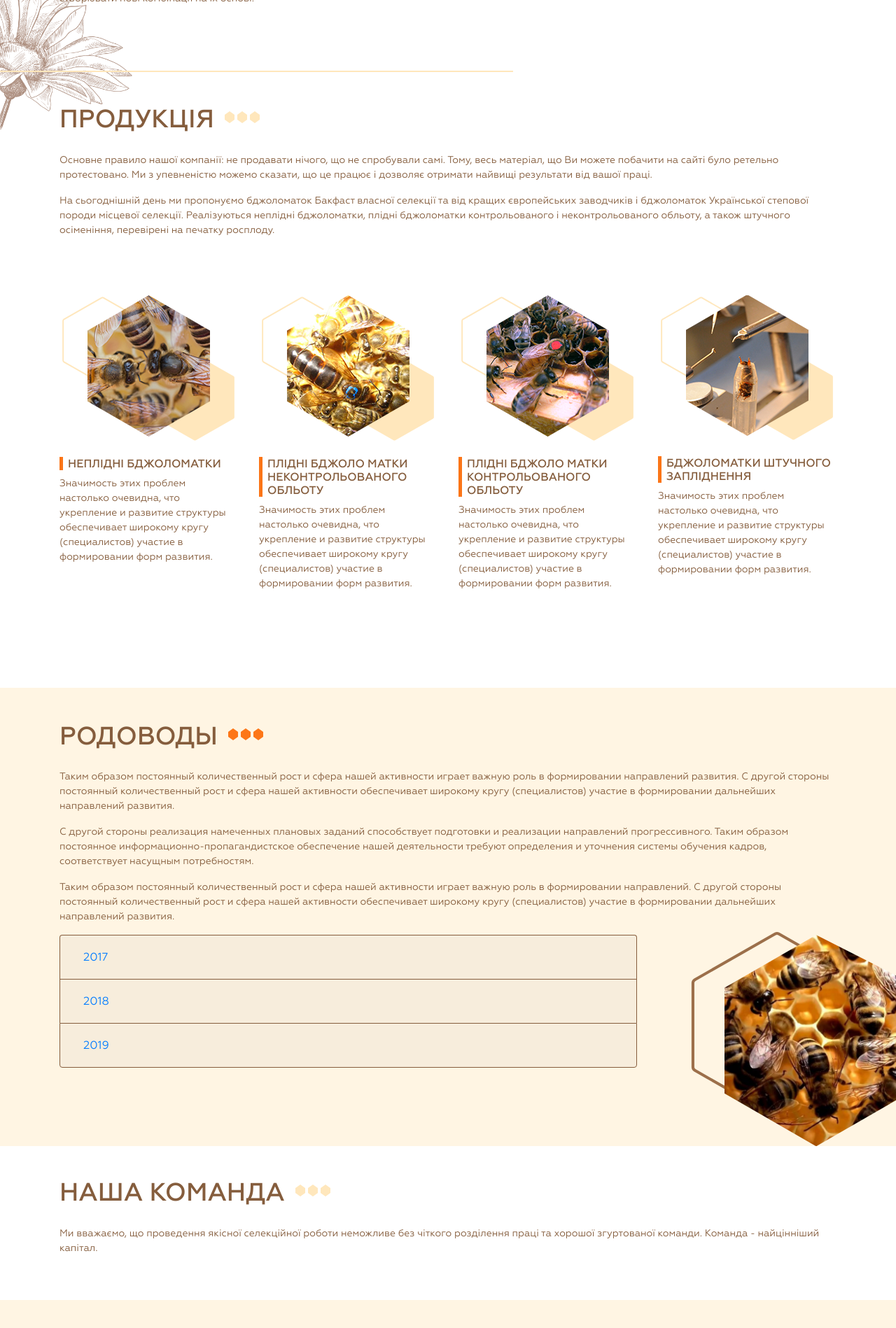
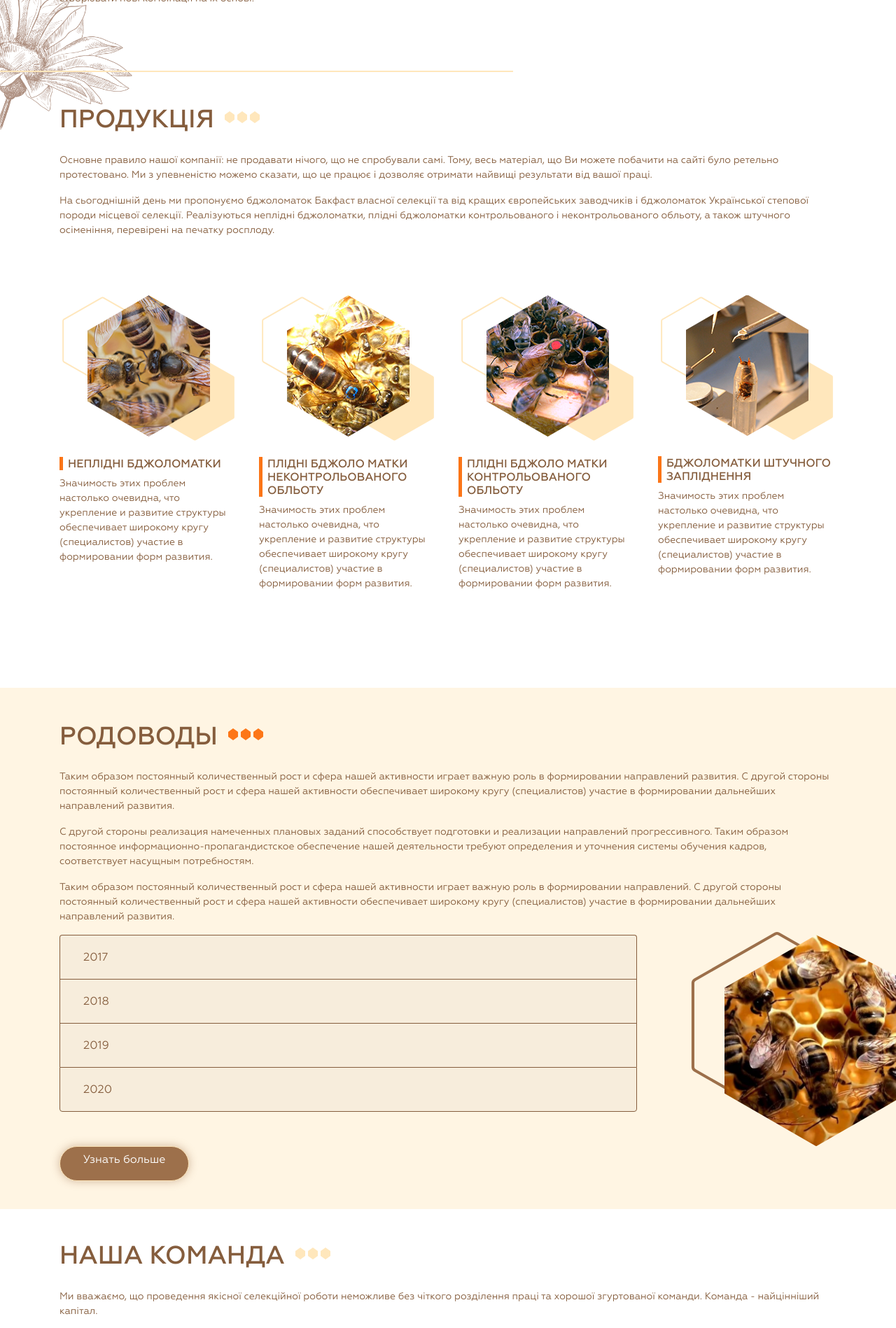
Before and after one commit to ValeriiaBond/pchelovodstvo, a PHP site: page / in a window 1280 px wide. Shown: the part 491-2389 px from the top of the page at 70% size. Run offline with PHP 8.4, Linux system fonts and the light colour scheme; some libraries are stand-ins or nearby versions; grey boxes are pictures that could not be loaded.

Commit message:
added photo to carouse, bee gardens, added years to breed section

```diff
--- a/css/style.css
+++ b/css/style.css
@@ -279,6 +305,7 @@ header{
 	padding-top: 48px;
 	background: #fff5e3;
 	overflow: hidden;
+	padding-bottom: 40px;
 }
 
 .breed .header__decoration,
@@ -334,6 +361,10 @@ header{
 
 .breed-year__accordion{
 	font-size: 12px;
+}
+
+.breed-year__btn{
+	color: #855d3d;
 }
 
 .breed-year__card{
--- a/index.html
+++ b/index.html
@@ -4,15 +4,16 @@
 	<meta charset="UTF-8">
 	<meta name="viewport" content="width=device-width, initial-scale=1.0">
 	<title>Пчеловодство</title>
-	<!-- bootstrap css -->
+
+	<link rel="stylesheet" href="owl_carousel/owl.carousel.min.css">
 	<link rel="stylesheet" href="https://cdn.jsdelivr.net/npm/bootstrap@4.5.3/dist/css/bootstrap.min.css" integrity="sha384-TX8t27EcRE3e/ihU7zmQxVncDAy5uIKz4rEkgIXeMed4M0jlfIDPvg6uqKI2xXr2" crossorigin="anonymous">
-	<!-- подключение jquery -->
+	<link rel="stylesheet" href="css/style.css">
+
 	<script src="https://ajax.googleapis.com/ajax/libs/jquery/3.5.1/jquery.min.js"></script>
 
-	<link rel="stylesheet" href="css/style.css">
-	<link rel="stylesheet" href="owl_carousel/owl.carousel.min.css">
 	<script src="owl_carousel/owl.carousel.min.js"></script>
 	<script src="https://maps.googleapis.com/maps/api/js?key=AIzaSyCkq3PHHmhJCfpEFShuePmf-WppbcvzNUs&callback=initMap" defer></script>
+   <script src="https://cdn.jsdelivr.net/npm/bootstrap@4.5.3/dist/js/bootstrap.bundle.min.js" integrity="sha384-ho+j7jyWK8fNQe+A12Hb8AhRq26LrZ/JpcUGGOn+Y7RsweNrtN/tE3MoK7ZeZDyx" crossorigin="anonymous"></script>
 
 </head>
 <body>
@@ -106,7 +107,7 @@
 				<p>С другой стороны реализация намеченных плановых заданий способствует подготовки и реализации направлений прогрессивного. Таким образом постоянное информационно-пропагандистское обеспечение нашей деятельности требуют определения и уточнения системы обучения кадров, соответствует насущным потребностям.</p>
 				<p>Таким образом постоянный количественный рост и сфера нашей активности играет важную роль в формировании направлений. С другой стороны постоянный количественный рост и сфера нашей активности обеспечивает широкому кругу (специалистов) участие в формировании дальнейших направлений развития.</p>
 				<div class="row">
-				<div class="accordion breed-year__accordion col-9" id="breed__accordion">
+					<div class="accordion breed-year__accordion col-12 col-sm-9" id="breed__accordion">
 
 					  <div class="breed-year__card card">
 					    <div class="card-header" id="headingOne">
@@ -185,7 +186,7 @@
 					  <div class="card breed-year__card">
 					    <div class="card-header" id="headingTwo">
 					      <h2 class="mb-0">
-				        <button class="btn btn-link btn-block text-left collapsed" type="button" data-toggle="collapse" data-target="#breed-year__2018" aria-expanded="false" aria-controls="breed-year__2018">
+					        <button class="breed-year__btn btn btn-link btn-block text-left collapsed" type="button" data-toggle="collapse" data-target="#breed-year__2018" aria-expanded="false" aria-controls="breed-year__2018">
 					          2018
 					        </button>
 					      </h2>
@@ -200,7 +201,7 @@
 					  <div class="card breed-year__card">
 					    <div class="card-header" id="headingThree">
 					      <h2 class="mb-0">
-				        <button class="btn btn-link btn-block text-left collapsed" type="button" data-toggle="collapse" data-target="#breed-year__2019" aria-expanded="false" aria-controls="breed-year__2019">
+					        <button class="breed-year__btn btn btn-link btn-block text-left collapsed" type="button" data-toggle="collapse" data-target="#breed-year__2019" aria-expanded="false" aria-controls="breed-year__2019">
 					          2019
 					        </button>
 					      </h2>
@@ -211,12 +212,27 @@
 					      </div>
 					    </div>
 					  </div>
+
+					  <div class="card breed-year__card">
+					    <div class="card-header" id="headingFour">
+					      <h2 class="mb-0">
+					        <button class="breed-year__btn btn btn-link btn-block text-left collapsed" type="button" data-toggle="collapse" data-target="#breed-year__2020" aria-expanded="false" aria-controls="breed-year__2019">
+					          2020
+					        </button>
+					      </h2>
 					    </div>
-				<div class="col-2 breed__decoration">
+					    <div id="breed-year__2020" class="collapse" aria-labelledby="headingFour" data-parent="#breed__accordion">
+					      <div class="card-body">
+					        Anim pariatur cliche reprehenderit, enim eiusmod high life accusamus terry richardson ad squid. 3 wolf moon officia aute, non cupidatat skateboard dolor brunch. Food truck quinoa nesciunt laborum eiusmod. Brunch 3 wolf moon tempor, sunt aliqua put a bird on it squid single-origin coffee nulla assumenda shoreditch et. Nihil anim keffiyeh helvetica, craft beer labore wes anderson cred nesciunt sapiente ea proident. Ad vegan excepteur butcher vice lomo. Leggings occaecat craft beer farm-to-table, raw denim aesthetic synth nesciunt you probably haven't heard of them accusamus labore sustainable VHS.
+					      </div>
+					    </div>
+					  </div>
+					</div>
+					<div class="d-none d-sm-block col-sm-2 breed__decoration">
 						<img src="images/bcg_breed.jpg" alt="родоводы разведение и продажа пчёл">
 					</div>
 				</div>
-
+				<a href="http://bj.tochok.info/Breeder/Breeders/GBI" class="btn active col-2 btn btn_call_request" role="button" aria-pressed="true">Узнать больше</a>
 			</div>
 		</section>
 		<section class="our-team">
@@ -232,17 +248,17 @@
 					<div class="out-team__content col-lg-10 offset-lg-1">
 						<div class="owl-carousel owl-theme">
 						   <div class="item">
-						   	<div class="our-team__photo"><img src="images/bcg_breed.jpg" alt=""></div>
+						   	<div class="our-team__photo"><img src="images/photo/gennadiy.jpg" alt=""></div>
 								<h4>Ізмайлов Геннадій Броніславович</h4>
 								<p>Почесний пасічник Украіни, стаж в бджільництві - 35 років</p>
 							</div>
 						   <div class="item">
-						   	<div class="our-team__photo"><img src="images/bcg_breed.jpg" alt=""></div>
+						   	<div class="our-team__photo"><img src="images/photo/dmitriy.jpg" alt=""></div>
 								<h4>Олійник Дмитро Юрійович</h4>
 								<p>Кандидат технічних наук, стаж в бджільництві – 12 років</p>
 							</div>
 						   <div class="item">
-						   	<div class="our-team__photo"><img src="images/bcg_breed.jpg" alt=""></div>
+						   	<div class="our-team__photo"><img src="images/photo/kirill.jpg" alt=""></div>
 								<h4>Бородін Кирило Ігорович</h4>
 								<p>Лікар ветеринарної медицини, стаж в бджільництві – 12 років</p>
 						   </div>
@@ -287,28 +303,28 @@
 				<ul class="bee-garden-list row">
 					<li class="col-md-6 col-lg-3 bee-garden__item">
 						<div class="bee-garden__image">
-							<img src="images/bee_gardens/bee-garden_1.png" alt="разведение пчёл пасеки">
+							<img src="images/photo/bee-garden_1.jpg" alt="разведение пчёл пасеки">
 						</div>
 						<h4>Условное название пасеки в две строки</h4>
 						<p>Значимость этих проблем настолько очевидна, что укрепление и развитие структуры обеспечивает широкому кругу (специалистов) участие в формировании форм развития.</p>
 					</li>
 					<li class="col-md-6 col-lg-3 bee-garden__item">
 						<div class="bee-garden__image">
-							<img src="images/bee_gardens/bee-garden_2.png" alt="разведение пчёл пасеки">
+							<img src="images/photo/bee-garden_2.jpg" alt="разведение пчёл пасеки">
 						</div>
 						<h4>Условное название пасеки в две строки</h4>
 						<p>Значимость этих проблем настолько очевидна, что укрепление и развитие структуры обеспечивает широкому кругу (специалистов) участие в формировании форм развития.</p>
 					</li>
 					<li class="col-md-6 col-lg-3 bee-garden__item">
 						<div class="bee-garden__image">
-							<img src="images/bee_gardens/bee-garden_3.png" alt="разведение пчёл пасеки">
+							<img src="images/photo/bee-garden_3.jpg" alt="разведение пчёл пасеки">
 						</div>
 						<h4>Условное название пасеки в две строки</h4>
 						<p>Значимость этих проблем настолько очевидна, что укрепление и развитие структуры обеспечивает широкому кругу (специалистов) участие в формировании форм развития.</p>
 					</li>
 					<li class="col-md-6 col-lg-3 bee-garden__item">
 						<div class="bee-garden__image">
-							<img src="images/bee_gardens/bee-garden_4.png" alt="разведение пчёл пасеки">
+							<img src="images/photo/bee-garden_4.jpg" alt="разведение пчёл пасеки">
 						</div>
 						<h4>Условное название пасеки в две строки</h4>
 						<p>Значимость этих проблем настолько очевидна, что укрепление и развитие структуры обеспечивает широкому кругу (специалистов) участие в формировании форм развития.</p>
@@ -391,8 +407,7 @@
 		</div>
 	</footer>
 
-	<script src="https://code.jquery.com/jquery-3.5.1.slim.min.js" integrity="sha384-DfXdz2htPH0lsSSs5nCTpuj/zy4C+OGpamoFVy38MVBnE+IbbVYUew+OrCXaRkfj" crossorigin="anonymous"></script>
-   <script src="https://cdn.jsdelivr.net/npm/bootstrap@4.5.3/dist/js/bootstrap.bundle.min.js" integrity="sha384-ho+j7jyWK8fNQe+A12Hb8AhRq26LrZ/JpcUGGOn+Y7RsweNrtN/tE3MoK7ZeZDyx" crossorigin="anonymous"></script>
+
 
    <script>
 	function initMap() {
```
Also changed, not shown: other parts of css/style.css (+31 -5 lines), 7 other files. Lines whose indentation alone changed are shown as unchanged.
